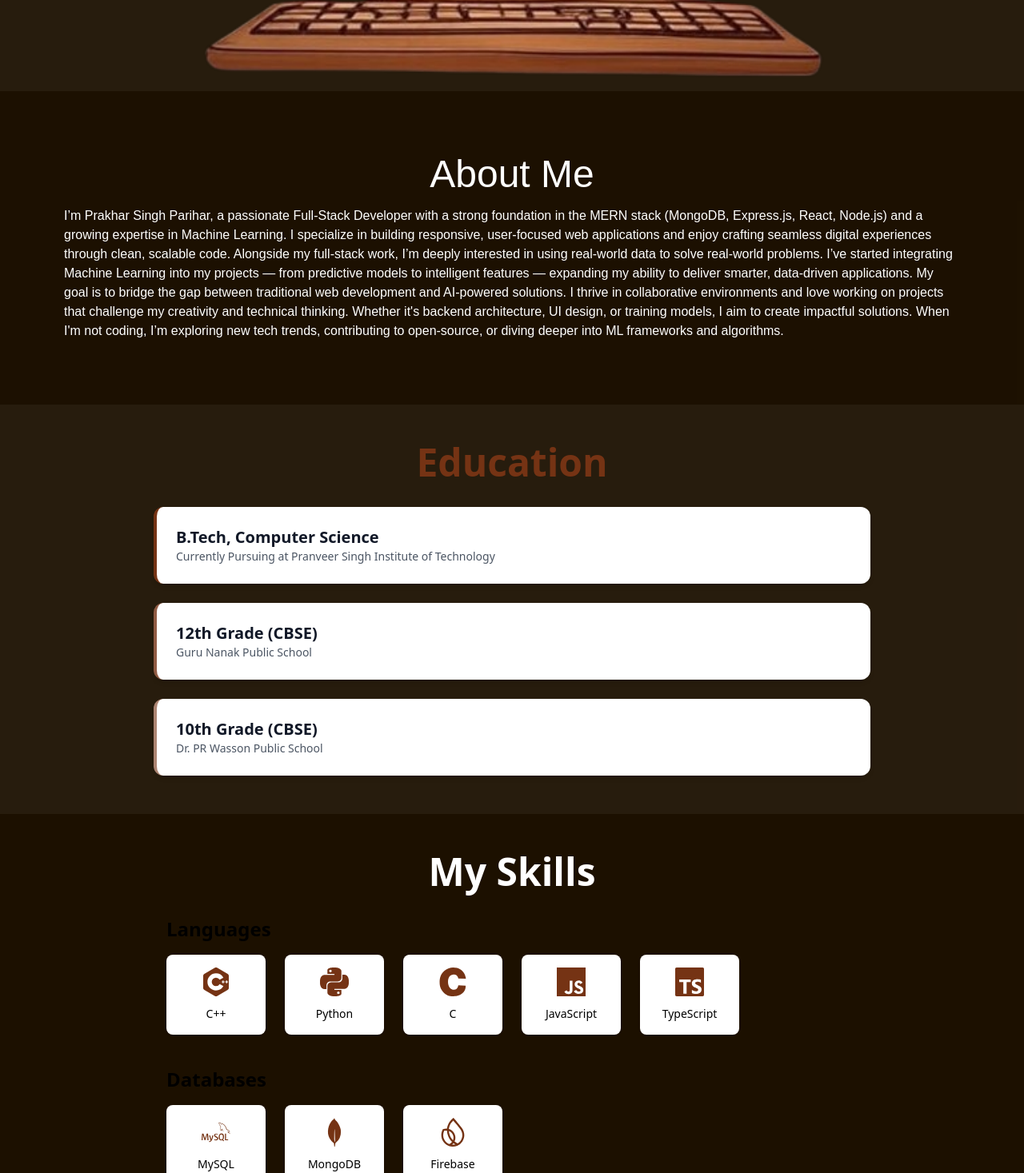
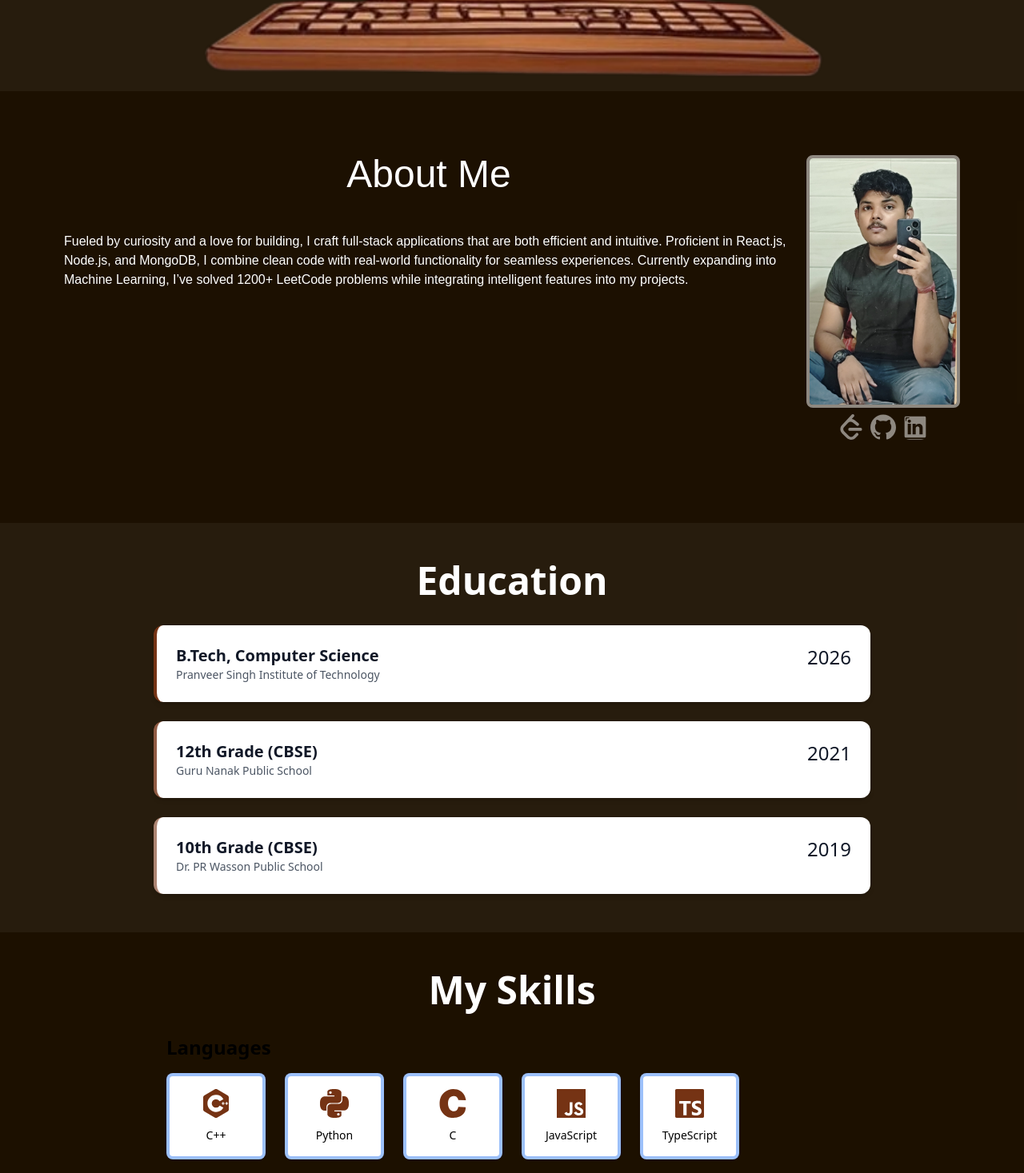
Before and after one commit to Prakhar140303/Portfolio, a React (Vite) app: page / in a window 1280 px wide. Shown: the part 766-2233 px from the top of the page at 80% size. Built offline with nearby package versions, Linux system fonts and the light colour scheme.

Commit message:
smoothen the animations and add links and profile image

```diff
--- a/src/components/Education.jsx
+++ b/src/components/Education.jsx
@@ -10,23 +10,35 @@ const Education = () => {
 
     >
       <div className="max-w-4xl mx-auto text-center">
-        <h1 className="text-5xl font-bold mb-8 text-[#753314]">Education</h1>
+        <h1 className="text-5xl font-bold mb-8 text-[#ffffff]">Education</h1>
 
-        <div className="space-y-6 text-left">
-          <div className="bg-white p-6 rounded-xl shadow-md border-l-4 border-[#753314]">
+        <div className="space-y-6 text-left" >
+          <motion.div className=" flex flex-row justify-between bg-white p-6 rounded-xl shadow-md border-l-4 border-[#753314]"
+           initial={{ scale: 1 }} whileHover={{ scale: 1.05 }}>
+            <div>
               <h3 className="text-xl font-semibold">B.Tech, Computer Science</h3>
-            <p className="text-sm text-gray-600">Currently Pursuing at Pranveer Singh Institute of Technology</p>
+              <p className="text-sm text-gray-600">Pranveer Singh Institute of Technology</p>
             </div>
+            <p className="text-2xl " >2026</p>
+          </motion.div>
 
-          <div className="bg-white p-6 rounded-xl shadow-md border-l-4 border-[#753314]/80">
+          <motion.div className="flex flex-row justify-between bg-white p-6 rounded-xl shadow-md border-l-4 border-[#753314]/80"
+           initial={{ scale: 1 }} whileHover={{ scale: 1.05 }}>
+            <div>
             <h3 className="text-xl font-semibold">12th Grade (CBSE)</h3>
             <p className="text-sm text-gray-600">Guru Nanak Public School</p>
             </div>
+            <p className="text-2xl " >2021</p>
+          </motion.div>
 
-          <div className="bg-white p-6 rounded-xl shadow-md border-l-4 border-[#753314]/60">
+          <motion.div className="flex flex-row justify-between bg-white p-6 rounded-xl shadow-md border-l-4 border-[#753314]/60"
+           initial={{ scale: 1 }} whileHover={{ scale: 1.05 }}>
+            <div>
               <h3 className="text-xl font-semibold">10th Grade (CBSE)</h3>
               <p className="text-sm text-gray-600">Dr. PR Wasson Public School</p>
             </div>
+            <p className="text-2xl " >2019</p>
+          </motion.div>
         </div>
       </div>
     </motion.section>
--- a/src/components/Home.jsx
+++ b/src/components/Home.jsx
@@ -1,4 +1,5 @@
 import Typewriter from "typewriter-effect";
+import {motion} from 'framer-motion'
 const Home = () => {
 
   const handleScroll = (e, id) => {
@@ -33,20 +34,22 @@ const Home = () => {
         />
         </div>
         <div className="flex justify-center gap-4">
-          <a
+          <motion.a
             href="#projects"
             onClick={(e) =>handleScroll(e, 'projects')}
             className="px-6 py-3 bg-[#753314]/95 hover:bg-[#753314]/60 text-white rounded-full shadow-lg transition"
-          >
+            initial={{ scale: 1 }} whileHover={{ scale: 1.1 }} whileTap={{ scale: 0.8 }}
+            >
             View Projects
-          </a>
-          <a
+          </motion.a>
+          <motion.a
             href="#contact"
             onClick={(e) =>handleScroll(e, 'contact')}
             className="px-6 py-3 border border-[#753314]/20 bg-[#753314]/20 hover:bg-[#753314]/60 hover:text-gray-900 rounded-full transition"
+            initial={{ scale: 1 }} whileHover={{ scale: 1.1 }} whileTap={{ scale: 0.8 }}
           >
             Contact Me
-          </a>
+          </motion.a>
         </div>
       </div>
     </section>
--- a/src/components/Portfolio.jsx
+++ b/src/components/Portfolio.jsx
@@ -8,13 +8,22 @@ const Portfolio = () => {
       viewport={{ once: true }}
 
 
-      id="portfolio" className="pt-16 md:p-20 p-4 pt-10 font-inter text-white bg-inherit" >
-        <h1 className="text-white text-5xl text-center pb-4">About Me </h1>
-        <p>I’m Prakhar Singh Parihar, a passionate Full-Stack Developer with a strong foundation in the MERN stack (MongoDB, Express.js, React, Node.js) and a growing expertise in Machine Learning. I specialize in building responsive, user-focused web applications and enjoy crafting seamless digital experiences through clean, scalable code.
+      id="portfolio" className=" md:p-20 p-4 flex md:flex-row flex-col gap-4 justify-between items-center md:items-start font-inter text-white bg-inherit " >
+        <div className="flex flex-col  gap-8">
+        <h1 className="text-white text-5xl text-center pb-4 bg-inherit/40 ">About Me </h1>
+          <p>Fueled by curiosity and a love for building, I craft full-stack applications that are both efficient and intuitive.
+              Proficient in React.js, Node.js, and MongoDB, I combine clean code with real-world functionality for seamless experiences.
+              Currently expanding into Machine Learning, I’ve solved 1200+ LeetCode problems while integrating intelligent features into my projects.</p>
 
-Alongside my full-stack work, I’m deeply interested in using real-world data to solve real-world problems. I’ve started integrating Machine Learning into my projects — from predictive models to intelligent features — expanding my ability to deliver smarter, data-driven applications. My goal is to bridge the gap between traditional web development and AI-powered solutions.
-
-I thrive in collaborative environments and love working on projects that challenge my creativity and technical thinking. Whether it's backend architecture, UI design, or training models, I aim to create impactful solutions. When I'm not coding, I’m exploring new tech trends, contributing to open-source, or diving deeper into ML frameworks and algorithms.</p>
+        </div>
+          <div className = "w-48 h-[380px] min-w-48  overflow-hidden">
+            <img src="../assets/portfolio.profile.jpg" alt="profile"  className="mb-2 rounded-lg border-4 border-white  border-opacity-50"/>
+            <div className="flex flex-row gap-2 items-center justify-center">
+              <svg role="img" viewBox="0 0 24 24" fill="#ffffff" xmlns="http://www.w3.org/2000/svg" onClick={() => window.open("https://leetcode.com/Prakhar_1403/")} className="size-8 opacity-50 hover:scale-125"><title>LeetCode</title><path d="M13.483 0a1.374 1.374 0 0 0-.961.438L7.116 6.226l-3.854 4.126a5.266 5.266 0 0 0-1.209 2.104 5.35 5.35 0 0 0-.125.513 5.527 5.527 0 0 0 .062 2.362 5.83 5.83 0 0 0 .349 1.017 5.938 5.938 0 0 0 1.271 1.818l4.277 4.193.039.038c2.248 2.165 5.852 2.133 8.063-.074l2.396-2.392c.54-.54.54-1.414.003-1.955a1.378 1.378 0 0 0-1.951-.003l-2.396 2.392a3.021 3.021 0 0 1-4.205.038l-.02-.019-4.276-4.193c-.652-.64-.972-1.469-.948-2.263a2.68 2.68 0 0 1 .066-.523 2.545 2.545 0 0 1 .619-1.164L9.13 8.114c1.058-1.134 3.204-1.27 4.43-.278l3.501 2.831c.593.48 1.461.387 1.94-.207a1.384 1.384 0 0 0-.207-1.943l-3.5-2.831c-.8-.647-1.766-1.045-2.774-1.202l2.015-2.158A1.384 1.384 0 0 0 13.483 0zm-2.866 12.815a1.38 1.38 0 0 0-1.38 1.382 1.38 1.38 0 0 0 1.38 1.382H20.79a1.38 1.38 0 0 0 1.38-1.382 1.38 1.38 0 0 0-1.38-1.382z"/></svg>
+              <svg role="img" viewBox="0 0 24 24" fill="#ffffff" xmlns="http://www.w3.org/2000/svg" onClick={() => window.open("https://github.com/Prakhar140303")} className="size-8 opacity-50 hover:scale-125"><title>GitHub</title><path d="M12 .297c-6.63 0-12 5.373-12 12 0 5.303 3.438 9.8 8.205 11.385.6.113.82-.258.82-.577 0-.285-.01-1.04-.015-2.04-3.338.724-4.042-1.61-4.042-1.61C4.422 18.07 3.633 17.7 3.633 17.7c-1.087-.744.084-.729.084-.729 1.205.084 1.838 1.236 1.838 1.236 1.07 1.835 2.809 1.305 3.495.998.108-.776.417-1.305.76-1.605-2.665-.3-5.466-1.332-5.466-5.93 0-1.31.465-2.38 1.235-3.22-.135-.303-.54-1.523.105-3.176 0 0 1.005-.322 3.3 1.23.96-.267 1.98-.399 3-.405 1.02.006 2.04.138 3 .405 2.28-1.552 3.285-1.23 3.285-1.23.645 1.653.24 2.873.12 3.176.765.84 1.23 1.91 1.23 3.22 0 4.61-2.805 5.625-5.475 5.92.42.36.81 1.096.81 2.22 0 1.606-.015 2.896-.015 3.286 0 .315.21.69.825.57C20.565 22.092 24 17.592 24 12.297c0-6.627-5.373-12-12-12"/></svg>
+              <svg xmlns="http://www.w3.org/2000/svg" fill="#ffffff" x="0px" y="0px" width="100" height="100" viewBox="0 0 48 48" onClick={() => window.open("https://www.linkedin.com/in/prakhar140303/")} className="size-8 opacity-50 hover:scale-125"><path d="M3.986 41.658V6.339c0-1.291 1.049-2.34 2.34-2.34h35.321c1.291 0 2.34 1.049 2.34 2.34v35.319c0 1.291-1.049 2.34-2.34 2.34H6.326C5.035 43.998 3.986 42.949 3.986 41.658zM15.995 37.998V17.999H9.994v19.999H15.995zM24.995 37.998v-11.5c0-1.931 1.569-3.5 3.5-3.5s3.5 1.569 3.5 3.5l-.001 11.499h6.001V24.998c0-3.861-3.139-7-7-7-2.545 0-4.775 1.363-6.001 3.397l.001-3.396h-6.001v19.999H24.995zM15.995 12.998c0-1.656-1.344-3.001-3-3.001s-3 1.345-3 3.001 1.344 3.001 3 3.001S15.995 14.654 15.995 12.998zM7.926 7.934c2.133-.213 5.756-.895 5.713-1.348C13.581 6.006 8.841 5.971 6.93 6.01 6.379 6.049 5.961 6.521 5.995 7.066c0 .019-.004.916-.003.933-.033 2.013.024 5.591.587 5.647C7.031 13.69 7.713 10.067 7.926 7.934zM23.994 47.005c8.836 0 16.008.225 16.008.501 0 .276-7.172.501-16.008.501S7.986 47.782 7.986 47.506C7.986 47.23 15.158 47.005 23.994 47.005z"></path></svg>
+            </div>
+          </div>
       </motion.section>
     );
   };
--- a/src/components/Skills.jsx
+++ b/src/components/Skills.jsx
@@ -53,7 +53,7 @@ export default function Skills() {
               {items.map(({ name, icon: Icon }) => (
                 <div
                   key={name}
-                  className="flex flex-col items-center bg-white p-4 rounded-lg shadow hover:shadow-lg transition"
+                  className="flex flex-col items-center bg-white p-4 rounded-lg shadow hover:shadow-lg hover:scale-y-125 transition border-4 border-blue-500  border-opacity-50"
                 >
                   <Icon className="text-4xl text-[#753314] mb-2" />
                   <span className="mt-1 text-sm font-medium">{name}</span>
--- a/src/components/projects.jsx
+++ b/src/components/projects.jsx
@@ -1,4 +1,5 @@
 // import React from "react";
+import {CodeXml} from 'lucide-react'
 
 const projects = [
   {
@@ -17,7 +18,7 @@ const projects = [
     name: "BingeShop",
     description: "Web application for buying and selling products.",
     image: "../assets/BingeShop.png",
-    link: "https://github.com/Prakhar140303/BingeShop",
+    link: "https://bingeshop.onrender.com/",
   },
 ];
 
@@ -27,7 +28,7 @@ const Projects = () => {
       <h2 className=" md:text-5xl text-3xl font-bold text-center mb-8">Projects</h2>
       <div className="grid grid-cols-1 sm:grid-cols-2 lg:grid-cols-3 gap-6 max-w-6xl ">
         {projects.map((project, index) => (
-          <div key={index} className="bg-[#1c1208] rounded-xl shadow-md overflow-hidden hover:scale-105 transition-transform">
+          <div key={index} className="bg-[#1c1208] rounded-xl shadow-md overflow-hidden hover:scale-105 transition-transform border-white border-2 border-opacity-35">
             <img
               src={project.image}
               alt={project.name}
@@ -36,6 +37,8 @@ const Projects = () => {
             <div className="p-4">
               <h3 className="text-xl font-semibold mb-2">{project.name}</h3>
               <p className="text-sm mb-4">{project.description}</p>
+              <div className="flex flex-row justify-between">
+
                 <a
                   href={project.link}
                   target="_blank"
@@ -44,6 +47,19 @@ const Projects = () => {
                   >
                   Visit Project
                 </a>
+                <a
+                  href={project.link}
+                  target="_blank"
+                  rel="noopener noreferrer"
+                  className="inline-block bg-yellow-500 text-black px-4 py-2 rounded hover:bg-yellow-400"
+                  >
+                  <span className='flex flex-row gap-2'>
+                    <CodeXml />
+                    Source code
+
+                  </span>
+                </a>
+                </div>
             </div>
           </div>
         ))}
```
Also changed, not shown: src/components/Header.jsx (+19 -8 lines), src/components/Platforms.jsx (+11 -8 lines), public/assets/portfolio.profile.jpg (added). Lines whose indentation alone changed are shown as unchanged.
